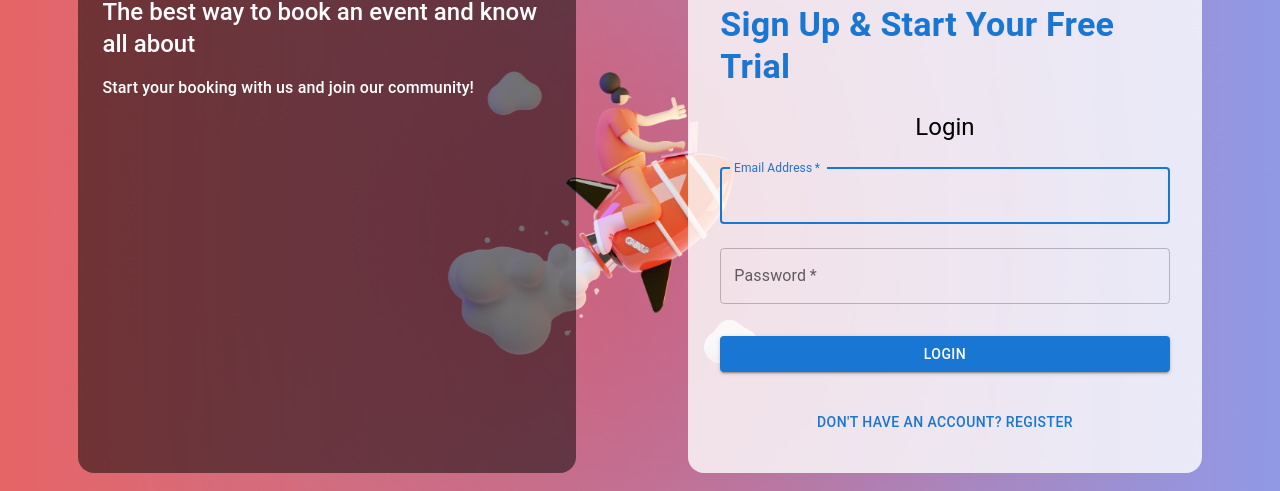
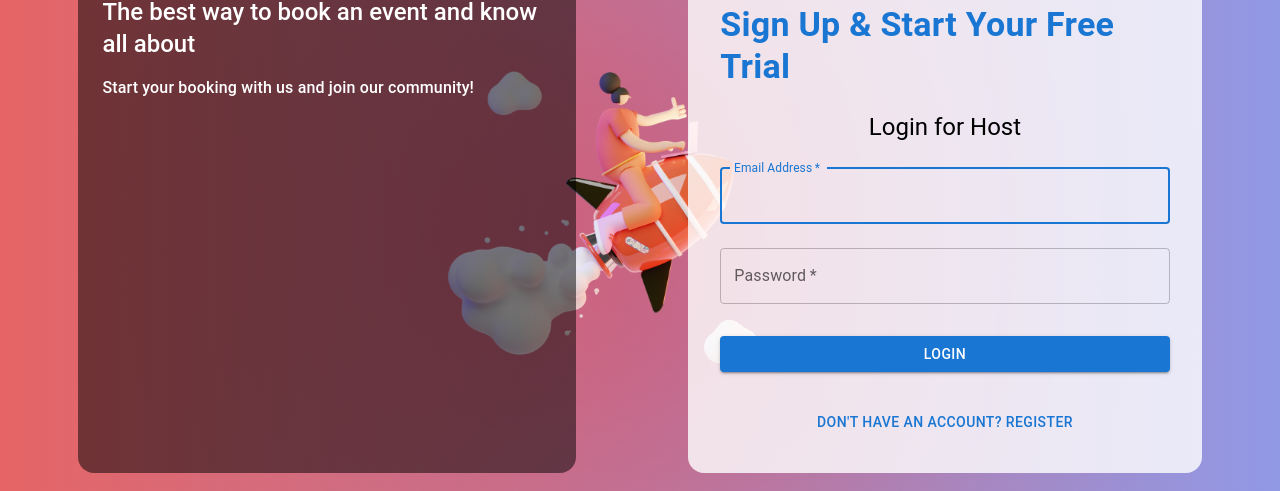
Before and after one commit to JoeJoeFang/9900, a React (Create React App) app in the folder frontend/: page /login-host in a window 1280 px wide. Shown: the part 321-812 px from the top of the page. Built offline with nearby package versions, Linux system fonts and the light colour scheme.

Commit message:
update jump between routes(defaultpage login page and register)

```diff
--- a/frontend/src/PageList.jsx
+++ b/frontend/src/PageList.jsx
@@ -4,7 +4,7 @@ import React from 'react';
 import { Button, Typography, Box, Stack, useTheme } from '@mui/material';
 import { useNavigate, Route, Routes } from 'react-router-dom';
 
-import LoginHost from './pages/Login.jsx'
+import { LoginHost, LoginCustomer } from './pages/Login.jsx'
 import RegisterHost from './pages/RegisterHost.jsx';
 import RegisterCustomer from './pages/RegisterCustomer';
 
@@ -21,7 +21,7 @@ const DefaultPage = () => {
 
     const signUpAsCustomer = () => {
         console.log("Signing up as a Customer");
-        // 实现跳转逻辑，例如：navigate('/customer-signup');
+        navigate('/login-customer');
     };
 
     const visitorAccess = () => {
@@ -103,6 +103,7 @@ const PageList = () => {
             <Routes>
                 <Route path='/' element={<DefaultPage />} />
                 <Route path='/login-host' element={<LoginHost token={token} />} />
+                <Route path='/login-customer' element={<LoginCustomer token={token} />} />
                 {<Route path='/register-host' element={<RegisterHost />} />}
                 <Route path='/register-customer' element={<RegisterCustomer />} />
                 {/*<Route path='/landing-page' element={<LandingPage />} />}
--- a/frontend/src/pages/Login.jsx
+++ b/frontend/src/pages/Login.jsx
@@ -4,7 +4,7 @@ import { useNavigate } from 'react-router-dom';
 import axios from 'axios';
 import {TextField, Button, Typography, Box, useTheme } from '@mui/material';
 
-const LoginHost = () => {
+export const LoginCustomer = () => {
     const theme = useTheme();
     const navigate = useNavigate();
 
@@ -91,7 +91,7 @@ const LoginHost = () => {
                         Sign Up & Start Your Free Trial
                     </Typography>
 
-                    <Typography component="h1" variant="h5">Login</Typography>
+                    <Typography component="h1" variant="h5">Login for Customer</Typography>
                     <Box component="form" onSubmit={loginUser} noValidate sx={{ mt: 1 }}>
                         <TextField
                             margin="normal"
@@ -130,7 +130,7 @@ const LoginHost = () => {
                             fullWidth
                             variant="text"
                             sx={{ mt: 2 }}
-                            onClick={() => navigate('/register')}
+                            onClick={() => navigate('/register-customer')}
                         >
                             Don&apos;t have an account? Register
                         </Button>
@@ -143,4 +143,144 @@ const LoginHost = () => {
 
 };
 
-export default LoginHost;
+
+export const LoginHost = () => {
+    const theme = useTheme();
+    const navigate = useNavigate();
+
+    const [loginData, setLoginData] = useState({
+        email: '',
+        password: '',
+    });
+
+    const updateField = (e) => {
+        setLoginData({
+            ...loginData,
+            [e.target.name]: e.target.value,
+        });
+    };
+
+    const loginUser = async (e) => {
+        e.preventDefault();
+
+        const loginInfo = {
+            email: loginData.email,
+            password: loginData.password,
+        };
+
+        try {
+            const response = await axios.post('http://localhost:5005/user/auth/login', loginInfo, {
+                headers: {
+                    'Content-Type': 'application/json',
+                },
+            });
+
+            if (response.status === 200) {
+                localStorage.setItem('token', response.data.token);
+                localStorage.setItem('userEmail', loginInfo.email);
+                // navigate('/landing-page');
+            }
+        } catch (errorResponse) {
+            alert(errorResponse.response.data.error);
+        }
+    };
+
+    return (
+        <Box sx={{
+            minHeight: '100vh',
+            display: 'flex',
+            flexDirection: 'column',
+            justifyContent: 'center',
+            alignItems: 'center',
+            background: `url(${process.env.PUBLIC_URL}/default_background.jpg), linear-gradient(to right, #e66465, #9198e5)`,
+            backgroundSize: 'cover, cover',
+            backgroundPosition: 'center, center',
+            p: theme.spacing(2),
+        }}>
+            {/* 商标图片和平台标题 */}
+            <Box sx={{ display: 'flex', flexDirection: 'column', alignItems: 'center', width: '100%', mb: theme.spacing(4) }}>
+                <Box component="img" src={`${process.env.PUBLIC_URL}/LogoImage.jpg`} sx={{ width: 150, height: 'auto', mb: 2 }} />
+                <Typography variant="h3" color="white" sx={{ fontWeight: 'bold', textAlign: 'center' }}>
+                    Our Amazing Ticket Platform
+                </Typography>
+            </Box>
+
+            {/* 内容容器 */}
+            <Box sx={{ display: 'flex', flexDirection: 'row', justifyContent: 'space-between', width: '90%', maxWidth: 1200 }}>
+                {/* 标语 */}
+                <Box sx={{ color: 'white', width: '40%', p: 3, background: 'rgba(0, 0, 0, 0.5)', borderRadius: theme.shape.borderRadius }}>
+                    <Typography variant="h5" gutterBottom sx={{ mb: 2, color: 'white', fontWeight: 'medium' }}>
+                        The best way to book an event and know all about
+                    </Typography>
+                    <Typography variant="body1" sx={{ color: 'white', fontWeight: 'medium' }}>
+                        Start your booking with us and join our community!
+                    </Typography>
+                </Box>
+
+                {/* 按钮容器 */}
+                <Box sx={{
+                    width: '40%',
+                    backgroundColor: 'rgba(255, 255, 255, 0.8)',
+                    borderRadius: theme.shape.borderRadius,
+                    p: theme.spacing(4),
+                    display: 'flex',
+                    flexDirection: 'column',
+                    alignItems: 'center',
+                }}>
+                    <Typography variant="h4" sx={{ mb: 3, fontWeight: 'bold', color: theme.palette.primary.main }}>
+                        Sign Up & Start Your Free Trial
+                    </Typography>
+
+                    <Typography component="h1" variant="h5">Login for Host</Typography>
+                    <Box component="form" onSubmit={loginUser} noValidate sx={{ mt: 1 }}>
+                        <TextField
+                            margin="normal"
+                            required
+                            fullWidth
+                            id="email"
+                            label="Email Address"
+                            name="email"
+                            autoComplete="email"
+                            autoFocus
+                            value={loginData.email}
+                            onChange={updateField}
+                        />
+                        <TextField
+                            margin="normal"
+                            required
+                            fullWidth
+                            name="password"
+                            label="Password"
+                            type="password"
+                            id="password"
+                            autoComplete="current-password"
+                            value={loginData.password}
+                            onChange={updateField}
+                        />
+                        <Button
+                            type="submit"
+                            fullWidth
+                            variant="contained"
+                            sx={{ mt: 3, mb: 2 }}
+                        >
+                            Login
+                        </Button>
+                        {/* Add a button for navigating to the RegisterPage */}
+                        <Button
+                            fullWidth
+                            variant="text"
+                            sx={{ mt: 2 }}
+                            onClick={() => navigate('/register-host')}
+                        >
+                            Don&apos;t have an account? Register
+                        </Button>
+
+                    </Box>
+                </Box>
+            </Box>
+        </Box>
+    );
+
+};
+
+// export default LoginHost;
```
